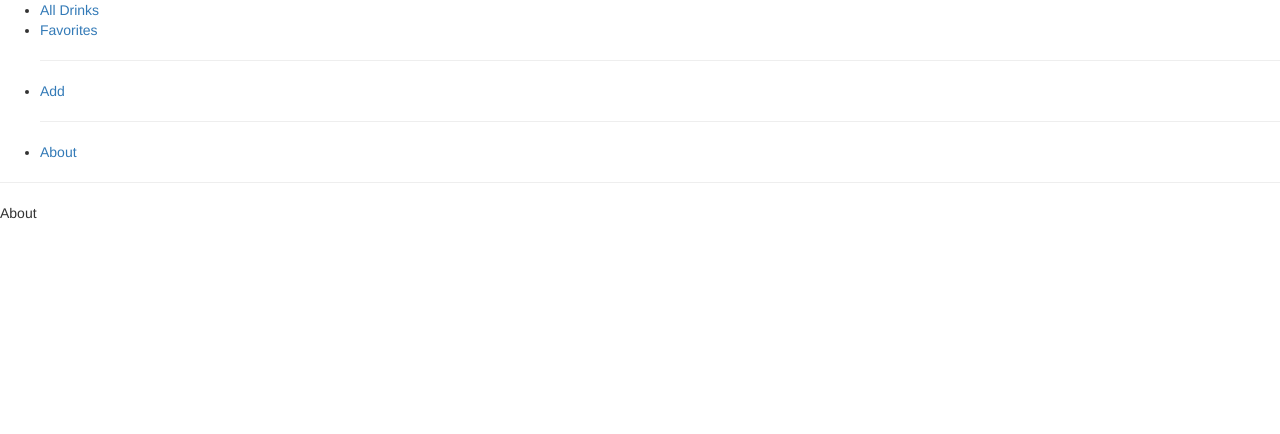
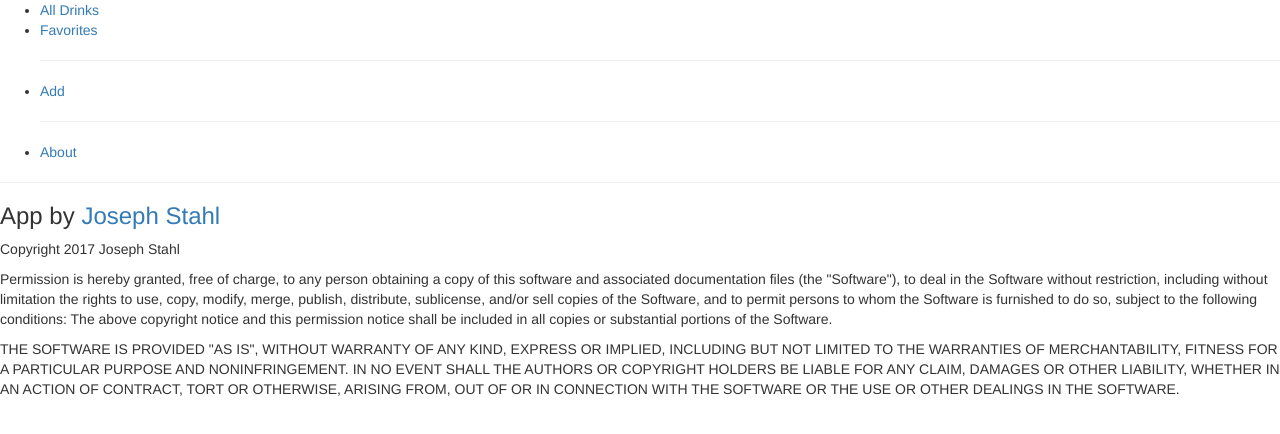
Before and after one commit to josephst/cocktail-list, a React (Create React App) app: page /about in a window 1280 px wide. Shown: the top 434 px of the page. Built offline with nearby package versions, Linux system fonts and the light colour scheme; what react-tap-event-plugin would draw is missing.

Commit message:
add about page and copyright

```diff
--- a/src/views/about/about.tsx
+++ b/src/views/about/about.tsx
@@ -7,7 +7,39 @@ class AboutApp extends React.Component<{}, {}> {
   }
 
   render() {
-    return <div>About</div>;
+    return (
+      <div>
+        <div>
+          <h3>
+            App by <a href="https://josephstahl.com">Joseph Stahl</a>
+          </h3>
+        </div>
+        <div>
+          <p>Copyright 2017 Joseph Stahl</p>
+          <p>
+            Permission is hereby granted, free of charge, to any person
+            obtaining a copy of this software and associated documentation files
+            (the "Software"), to deal in the Software without restriction,
+            including without limitation the rights to use, copy, modify, merge,
+            publish, distribute, sublicense, and/or sell copies of the Software,
+            and to permit persons to whom the Software is furnished to do so,
+            subject to the following conditions: The above copyright notice and
+            this permission notice shall be included in all copies or
+            substantial portions of the Software.
+          </p>
+          <p>
+            THE SOFTWARE IS PROVIDED "AS IS", WITHOUT WARRANTY OF ANY KIND,
+            EXPRESS OR IMPLIED, INCLUDING BUT NOT LIMITED TO THE WARRANTIES OF
+            MERCHANTABILITY, FITNESS FOR A PARTICULAR PURPOSE AND
+            NONINFRINGEMENT. IN NO EVENT SHALL THE AUTHORS OR COPYRIGHT HOLDERS
+            BE LIABLE FOR ANY CLAIM, DAMAGES OR OTHER LIABILITY, WHETHER IN AN
+            ACTION OF CONTRACT, TORT OR OTHERWISE, ARISING FROM, OUT OF OR IN
+            CONNECTION WITH THE SOFTWARE OR THE USE OR OTHER DEALINGS IN THE
+            SOFTWARE.
+          </p>
+        </div>
+      </div>
+    );
   }
 }
 
```
